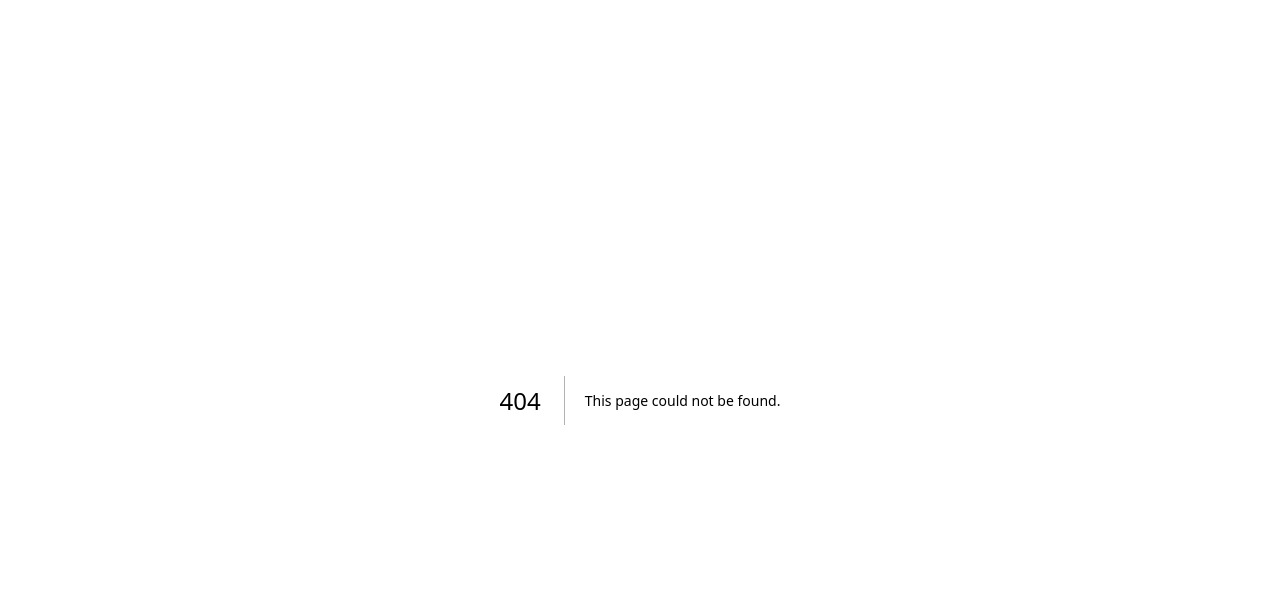
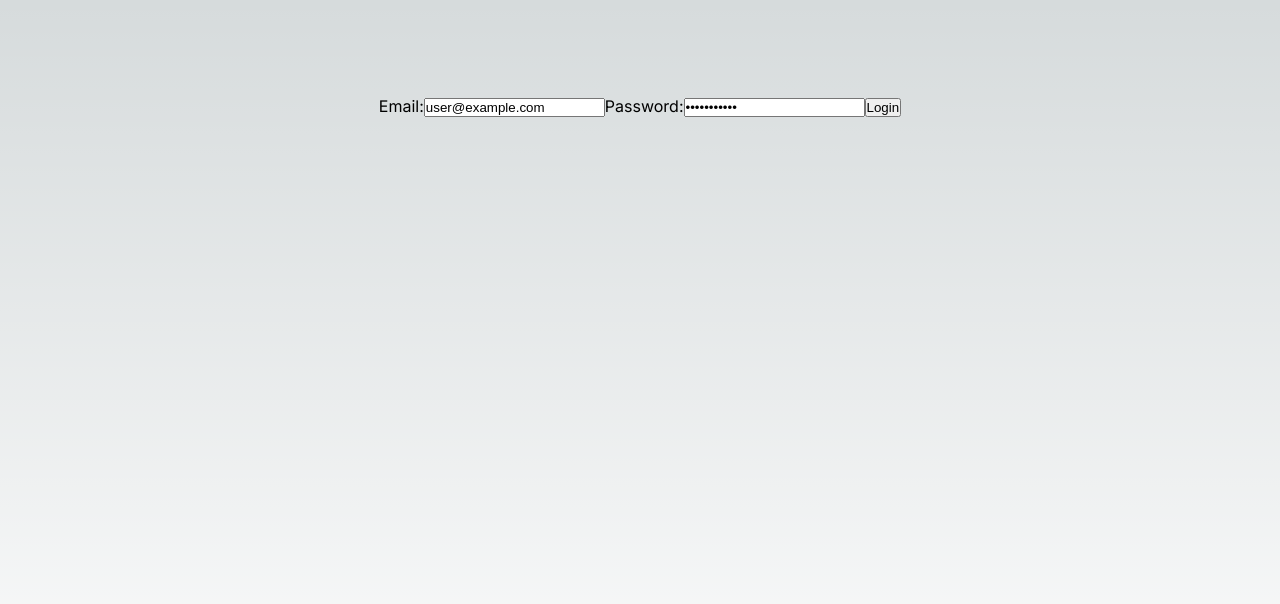
Before and after one commit to willchan8/music-profile, a Next.js app: page /login in a window 1280 px wide. Before the commit this address had no page. Shown: the top 604 px of the page. Built offline with nearby package versions, Linux system fonts and the light colour scheme.

Commit message:
Starter code for JWT login

```diff
--- a/next.config.js
+++ b/next.config.js
@@ -1,6 +1,23 @@
 /** @type {import('next').NextConfig} */
 const nextConfig = {
   reactStrictMode: true,
+  env: {
+    JWT_SECRET: 'your-jwt-secret-here',
+  },
+  async headers() {
+    return [
+      {
+        // Set the Access-Control-Expose-Headers header to allow the client to read the 'Authorization' header in the response
+        source: '/(.*)',
+        headers: [
+          {
+            key: 'Access-Control-Expose-Headers',
+            value: 'Authorization',
+          },
+        ],
+      },
+    ];
+  },
 }
 
 module.exports = nextConfig
--- a/package.json
+++ b/package.json
@@ -14,6 +14,7 @@
     "@types/react-dom": "18.0.11",
     "eslint": "8.36.0",
     "eslint-config-next": "13.2.4",
+    "jsonwebtoken": "^9.0.0",
     "next": "13.2.4",
     "react": "18.2.0",
     "react-dom": "18.2.0",
--- /dev/null
+++ b/pages/api/login.js
@@ -0,0 +1,18 @@
+import jwt from 'jsonwebtoken';
+
+export default async function handler(req, res) {
+  if (req.method === 'POST') {
+    // Verify user credentials and generate JWT token
+    const { email, password } = req.body;
+
+    if (email === 'user@example.com' && password === 'password123') {
+      const token = jwt.sign({ email }, process.env.JWT_SECRET);
+
+      return res.status(200).json({ token });
+    } else {
+      return res.status(401).json({ error: 'Invalid login credentials.' });
+    }
+  } else {
+    res.status(405).json({ error: 'Method not allowed.' });
+  }
+}
--- /dev/null
+++ b/pages/login.jsx
@@ -0,0 +1,51 @@
+import { useState } from "react";
+import { Inter } from "next/font/google";
+import styles from "@/styles/Home.module.css";
+
+const inter = Inter({ subsets: ["latin"] });
+
+export default function Login() {
+  const [email, setEmail] = useState("user@example.com");
+  const [password, setPassword] = useState("password123");
+
+  const handleSubmit = async (event) => {
+    event.preventDefault();
+
+    // Send login request to server to get JWT token
+    const response = await fetch("/api/login", {
+      method: "POST",
+      headers: {
+        "Content-Type": "application/json",
+      },
+      body: JSON.stringify({ email, password }),
+    });
+
+    if (response.ok) {
+      const { token } = await response.json();
+
+      // Store the token in local storage
+      localStorage.setItem("token", token);
+
+      // Redirect to dashboard page
+      window.location.replace("/dashboard");
+    } else {
+      console.error("Login failed.");
+    }
+  };
+
+  return (
+    <main className={styles.main}>
+      <form onSubmit={handleSubmit}>
+        <label className={inter.className}>
+          Email:
+          <input type="email" value={email} onChange={(event) => setEmail(event.target.value)} />
+        </label>
+        <label className={inter.className}>
+          Password:
+          <input type="password" value={password} onChange={(event) => setPassword(event.target.value)} />
+        </label>
+        <button type="submit">Login</button>
+      </form>
+    </main>
+  );
+}
--- /dev/null
+++ b/pages/logout.jsx
@@ -0,0 +1,6 @@
+export default function Logout() {
+  localStorage.removeItem('token');
+  window.location.replace('/login');
+
+  return null;
+}
--- a/tsconfig.json
+++ b/tsconfig.json
@@ -18,6 +18,6 @@
       "@/*": ["./*"]
     }
   },
-  "include": ["next-env.d.ts", "**/*.ts", "**/*.tsx"],
+  "include": ["next-env.d.ts", "**/*.ts", "**/*.tsx", "**/*.js", "**/*.jsx"],
   "exclude": ["node_modules"]
 }
```
Also changed, not shown: pages/dashboard.jsx (added, +12 -0 lines), pages/index.tsx (+22 -66 lines), 1 other file (tests, documents, lock files or other folders).
